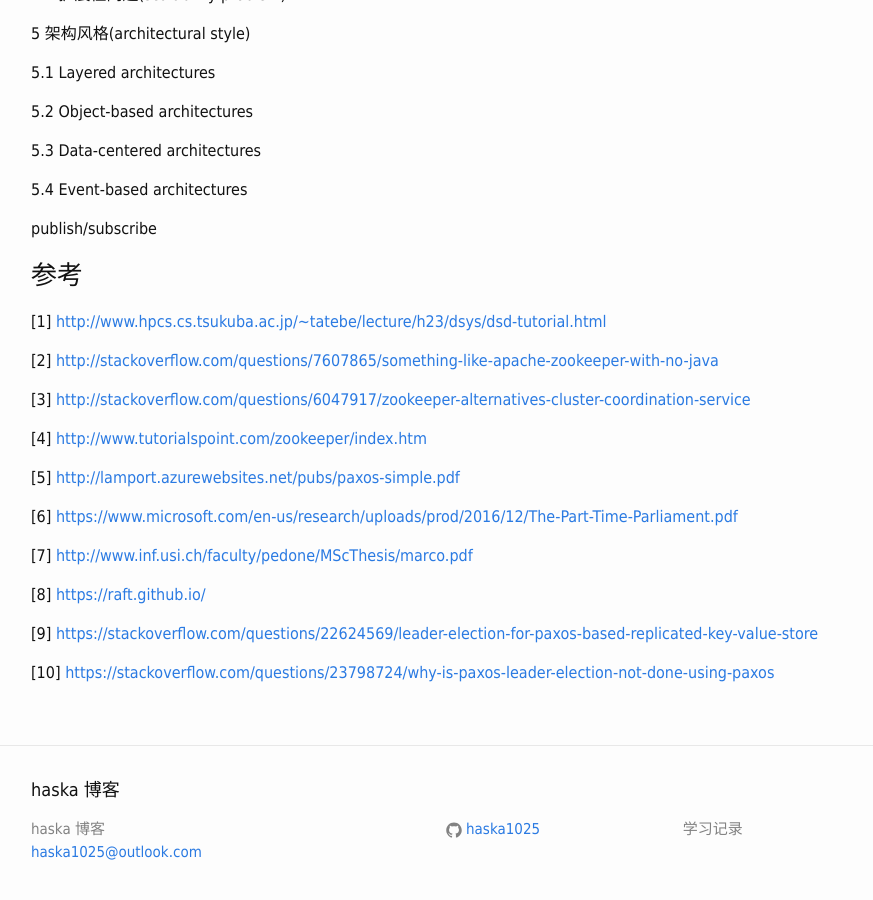
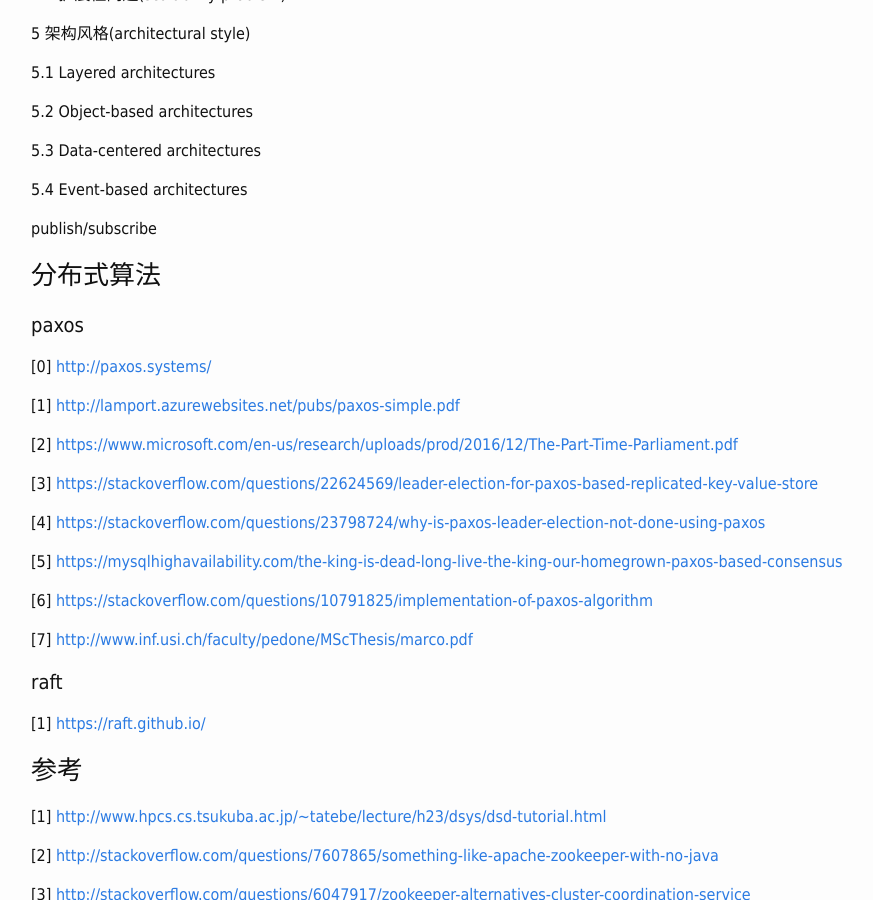
Before and after one commit to haska1025/haska1025.github.io, a Jekyll site: the page built from _posts/2016-08-04-study_distribted_system.md, in a window 1280 px wide and 900 px high, scrolled down 1183 px. Shown: the whole window, without its empty margins (24-897 px from the left). Built offline with Jekyll 4.4.1, drawn with Linux system fonts in a browser that asks for light colours.

Commit message:
Add new changes

```diff
--- a/_posts/2015-02-10-linux常用命令使用集锦.markdown
+++ b/_posts/2015-02-10-linux常用命令使用集锦.markdown
@@ -48,6 +48,8 @@ cat /etc/issue
 ### Ubuntu中用命令校正系统时间
 
     sudo ntpdate 210.72.145.44
+
+	sudo ntpdate cn.pool.ntp.org
 
 ### Linux socket接收缓冲区大小的配置：
 
--- a/_posts/2016-08-04-study_distribted_system.md
+++ b/_posts/2016-08-04-study_distribted_system.md
@@ -66,8 +66,29 @@ Separating policy from mechanism
 publish/subscribe
 
 
+### 分布式算法
 
+#### paxos
 
+[0] <http://paxos.systems/>
+
+[1] <http://lamport.azurewebsites.net/pubs/paxos-simple.pdf>
+
+[2] <https://www.microsoft.com/en-us/research/uploads/prod/2016/12/The-Part-Time-Parliament.pdf>
+
+[3] <https://stackoverflow.com/questions/22624569/leader-election-for-paxos-based-replicated-key-value-store>
+
+[4] <https://stackoverflow.com/questions/23798724/why-is-paxos-leader-election-not-done-using-paxos>
+
+[5] <https://mysqlhighavailability.com/the-king-is-dead-long-live-the-king-our-homegrown-paxos-based-consensus>
+
+[6] <https://stackoverflow.com/questions/10791825/implementation-of-paxos-algorithm>
+
+[7] <http://www.inf.usi.ch/faculty/pedone/MScThesis/marco.pdf>
+
+#### raft
+
+[1] <https://raft.github.io/>
 
 ### 参考
 
@@ -78,15 +99,3 @@ publish/subscribe
 [3] <http://stackoverflow.com/questions/6047917/zookeeper-alternatives-cluster-coordination-service>
 
 [4] <http://www.tutorialspoint.com/zookeeper/index.htm>
-
-[5] <http://lamport.azurewebsites.net/pubs/paxos-simple.pdf>
-
-[6] <https://www.microsoft.com/en-us/research/uploads/prod/2016/12/The-Part-Time-Parliament.pdf>
-
-[7] <http://www.inf.usi.ch/faculty/pedone/MScThesis/marco.pdf>
-
-[8] <https://raft.github.io/>
-
-[9] <https://stackoverflow.com/questions/22624569/leader-election-for-paxos-based-replicated-key-value-store>
-
-[10] <https://stackoverflow.com/questions/23798724/why-is-paxos-leader-election-not-done-using-paxos>
```
Also changed, not shown: _posts/2017-06-07-java_web.md (+36 -0 lines), _posts/2018-06-26-about_java.md (added, +66 -0 lines).
